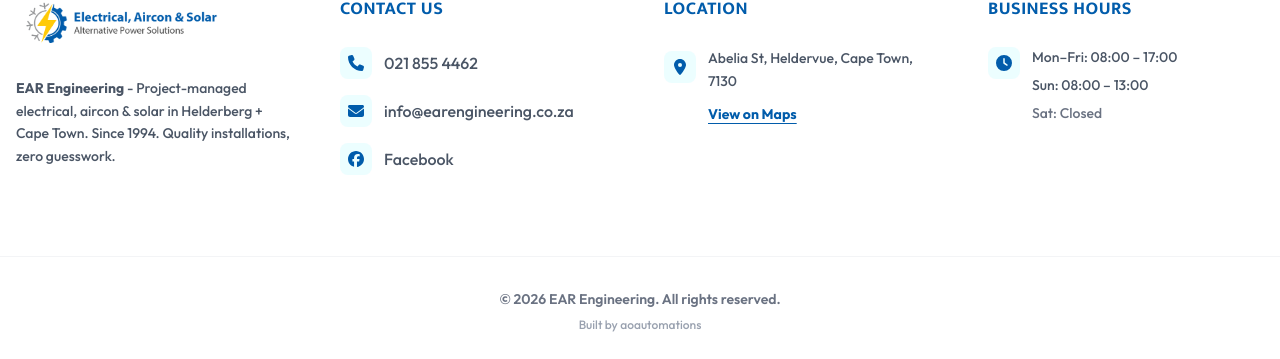
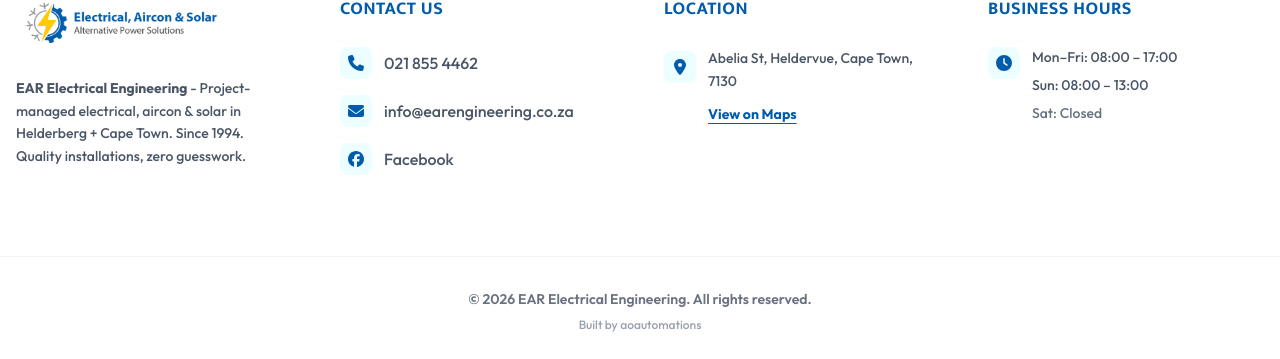
Before and after one commit to adamtheassassin/EAR-Engineering-site, a Next.js app: page / in a window 1280 px wide. Shown: the part 8299-8658 px from the top of the page. Built offline with nearby package versions, Linux system fonts and the light colour scheme.

Commit message:
correct gbp name

```diff
--- a/src/components/Footer.tsx
+++ b/src/components/Footer.tsx
@@ -17,7 +17,7 @@
                         />
                     </div>
                     <p className="text-sm font-medium leading-relaxed mb-6 text-gray-600">
-                        <strong>EAR Engineering</strong> - Project-managed electrical, aircon & solar in Helderberg + Cape Town. Since 1994. Quality installations, zero guesswork.
+                        <strong>EAR Electrical Engineering</strong> - Project-managed electrical, aircon & solar in Helderberg + Cape Town. Since 1994. Quality installations, zero guesswork.
                     </p>
                 </div>
 
@@ -91,7 +91,7 @@
             {/* Bottom Copyright and Built By Section */}
             <div className="container mx-auto px-4 mt-16 pt-8 border-t border-gray-100 flex flex-col items-center justify-center text-center space-y-2">
                 <div className="text-sm font-semibold text-gray-500">
-                    &copy; {new Date().getFullYear()} EAR Engineering. All rights reserved.
+                    &copy; {new Date().getFullYear()} EAR Electrical Engineering. All rights reserved.
                 </div>
                 <a
                     href="https://ao-automations.com"
```
